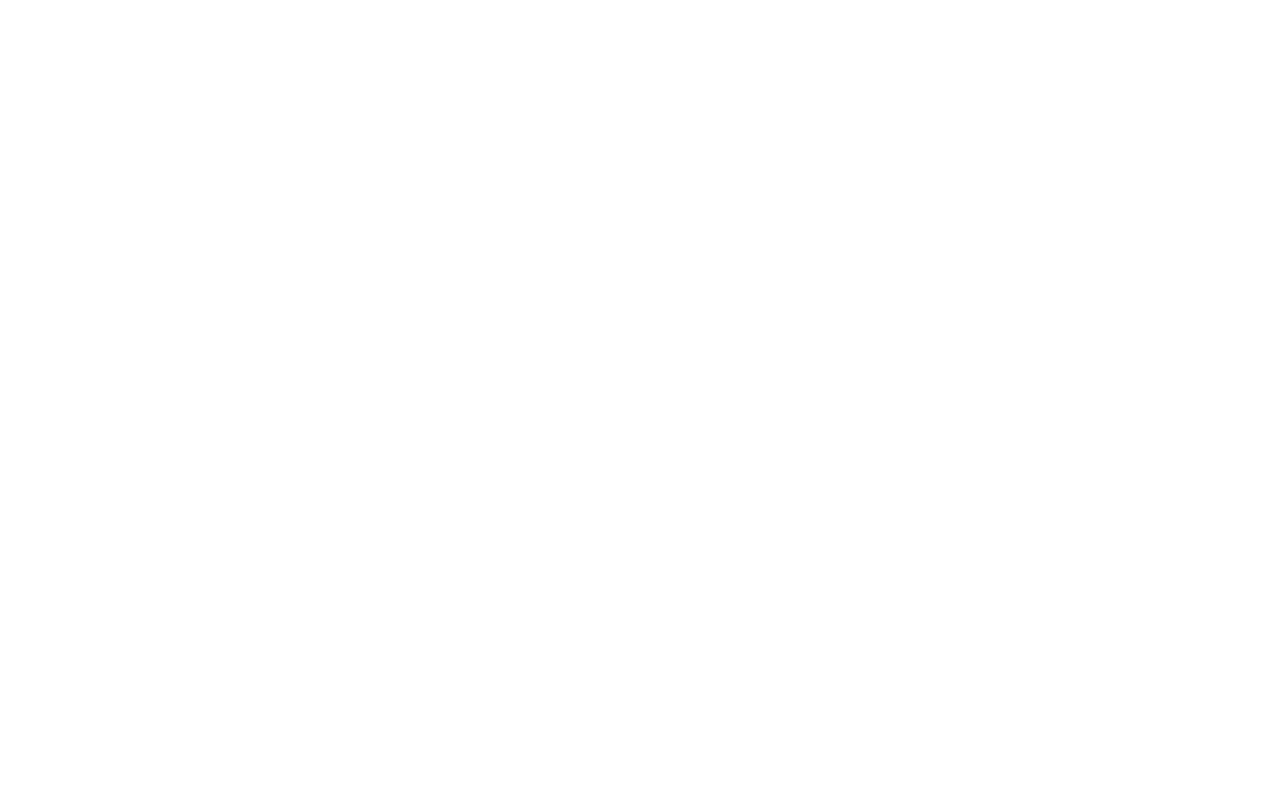
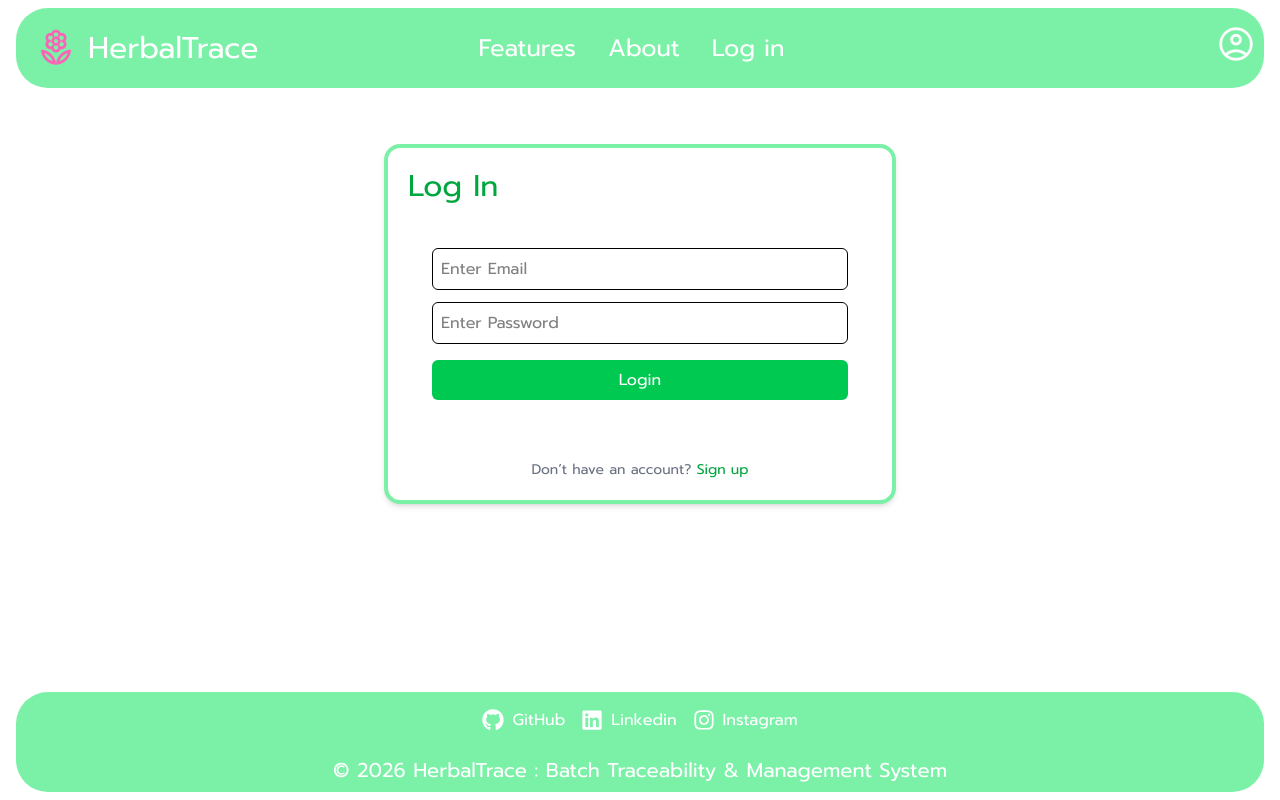
Before and after one commit to joykat05/HerbalTrace, a React (Vite) app in the folder frontend/: page /login in a window 1280 px wide. Before the commit this address had no page. Built offline with nearby package versions, Linux system fonts and the light colour scheme.

Commit message:
feat: added login ui components with navbar and footer

```diff
--- a/frontend/src/App.jsx
+++ b/frontend/src/App.jsx
@@ -3,14 +3,20 @@
 import Home from './home'
 import Features from './components/feature'
 import About from './about'
+import MainLayout from './mainlayout'
+import Login from './login'
 
 function App() {
   return (
     <BrowserRouter>
       <Routes>
-        <Route path="/" element={<Home />} />
-        <Route path="/features" element={<Features />} />
-        <Route path="/about" element={<About />}/>
+        <Route path="/" element={<MainLayout />}>
+          <Route index element={<Home />} />
+          <Route path="about" element={<About />} />
+          <Route path="features" element={<Features />} />
+          <Route path="login" element={<Login />} />
+        </Route>
+
       </Routes>
     </BrowserRouter>
   )
--- a/frontend/src/about.jsx
+++ b/frontend/src/about.jsx
@@ -3,6 +3,7 @@
 
 export default function About(){
     return(
+        <>
         <div className='m-10 bg-pink-100 p-4 rounded-2xl'>
         <h1 className="font-prompt text-4xl text-pink-300 m-5 flex items-center gap-2 hover:text-green-300">
             <span className="material-symbols-outlined" style={{fontSize :"40px"}}>info</span>
@@ -20,5 +21,6 @@
         </Card>
         </div>
         </div>
+        </>
     )
 }
--- a/frontend/src/components/footer.jsx
+++ b/frontend/src/components/footer.jsx
@@ -4,7 +4,7 @@
 export default function Footer(){
     return(
         <>
-        <div className="bg-green-300 text-white p-2 h-1/2 ml-4 mr-4 mt-2 mb-2 rounded-4xl text-center font-prompt">
+        <div className="bg-green-300 text-white p-2  ml-4 mr-4 mt-2 mb-2 rounded-4xl text-center font-prompt">
         <div className='flex gap-4 items-center justify-center mt-2 mb-0 p-0'>
             <a
                 href="https://github.com/joykat05/HerbalTrace.git"
--- a/frontend/src/components/navbar.jsx
+++ b/frontend/src/components/navbar.jsx
@@ -16,7 +16,9 @@
         <Link to="/about">
         <button className=" hover:text-green-600 text-white p-2 rounded-lg">About</button>
         </Link>
+        <Link to="/login">
         <button className=" hover:text-green-600 text-white p-2 rounded-lg">Log in</button>
+        </Link>
       </div>
       <div className="text-2xl ml-auto ">
         <span className="material-symbols-outlined hover:text-green-600"   style={{ fontSize: "40px" }}>account_circle</span>
--- a/frontend/src/home.jsx
+++ b/frontend/src/home.jsx
@@ -7,14 +7,13 @@
 export default function Home(){
     return(
         <>
-        <Navbar />
         <div className="relative m-4">
             <img
                 className="w-305 rounded-2xl"
                 src="/content/home-photo-crop.jpg"
             />
 
-            <div className="absolute top-[40%] left-1/2 w-250 text-center -translate-x-1/2 -translate-y-1/2 rounded-xl text-white  bg-green-400/60 p-4">
+            <div className="absolute top-[40%] left-1/2 w-250 text-center -translate-x-1/2 -translate-y-1/2 rounded-xl text-white  bg-green-400/60 p-4 hover:scale-105 transition duration-200 ease-out">
                 <p className="text-4xl font-prompt">
                 HerbalTrace : Batch Traceability & Management System
                 </p>
@@ -26,7 +25,6 @@
             </div>
             <Features />
             <About />
-            <Footer />
         </>
     );
 }
--- /dev/null
+++ b/frontend/src/login.jsx
@@ -0,0 +1,40 @@
+import './app.css'
+import Navbar from './components/navbar'
+import Footer from './components/footer'
+import Card from './components/card'
+
+export default function Login(){
+    return(
+        <>
+        <div className='justify-center items-center flex m-10'>
+        <Card title="Log In">
+            <form className=" p-6 w-full">
+            <input
+                type="email"
+                placeholder="Enter Email"
+                className="w-full border p-2 mb-3 rounded-md focus:outline-none focus:ring-2 focus:ring-green-400"
+            />
+            <input
+                type="password"
+                placeholder="Enter Password"
+                className="w-full border p-2 mb-4 rounded-md focus:outline-none focus:ring-2 focus:ring-green-400"
+            />
+            <button
+                type="button"
+                className="w-full bg-green-500 text-white p-2 rounded-md hover:bg-green-600 transition"
+            >
+                Login
+            </button>
+            </form>
+            <br/>
+            <p className="text-sm text-center mt-3 text-gray-500">
+                Don’t have an account?{" "}
+                <span className="text-green-600 cursor-pointer">
+                Sign up
+                </span>
+            </p>
+        </Card>
+        </div>
+        </>
+    )
+}
--- /dev/null
+++ b/frontend/src/mainlayout.jsx
@@ -0,0 +1,20 @@
+import { Outlet } from "react-router-dom";
+import Navbar from "./components/navbar";
+import Footer from "./components/footer";
+
+function MainLayout() {
+  return (
+    <div className="flex flex-col min-h-screen">
+      <Navbar />
+
+      {/* This grows to push footer down */}
+      <main className="flex-grow">
+        <Outlet />
+      </main>
+
+      <Footer />
+    </div>
+  );
+}
+
+export default MainLayout;
```
Also changed, not shown: frontend/src/profile.jsx (added), frontend/src/signup.jsx (added).
